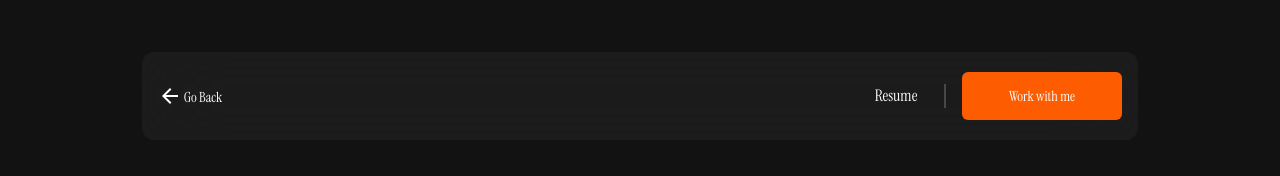
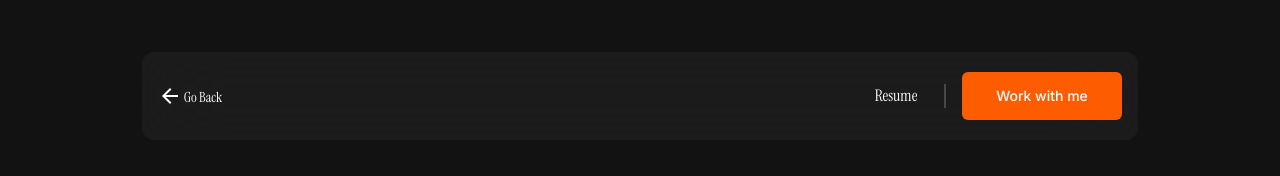
Before and after one commit to Adewole1/temi, a React (Vite) app: page /studies/tracehut in a window 1280 px wide. Shown: the top 176 px of the page. Built offline with nearby package versions, Linux system fonts and the light colour scheme.

Commit message:
updated header

```diff
--- a/src/layout/Applayout.jsx
+++ b/src/layout/Applayout.jsx
@@ -182,13 +182,12 @@ const Applayout = () => {
                   hoverText={"hover:text-gray-700"}
                   // link={"#contact"}
                   height={"h-12"}
-                  width={"w-32 md:w-40"}
                   oldContent={
                     <div
                       onClick={() => goToSection("contact")}
                       className="flex items-center flex-nowrap gap-0.5"
                     >
-                      <p className="m-0 p-0 text-sm">Work with me</p>
+                      <p className="m-0 p-0 text-sm font-inter">Work with me</p>
                     </div>
                   }
                   newContent={
@@ -197,7 +196,7 @@ const Applayout = () => {
                       className="flex items-center flex-nowrap gap-0.5"
                     >
                       <div className="bg-cover size-9 bg-no-repeat bg-[url('/src/assets/images/temi.jpeg')] rounded-[4px]"></div>
-                      <p className="m-0 p-0 text-sm">+ you = let's talk</p>
+                      <p className="m-0 p-0 text-sm font-inter">+ you = let's talk</p>
                     </div>
                   }
                 />
```
